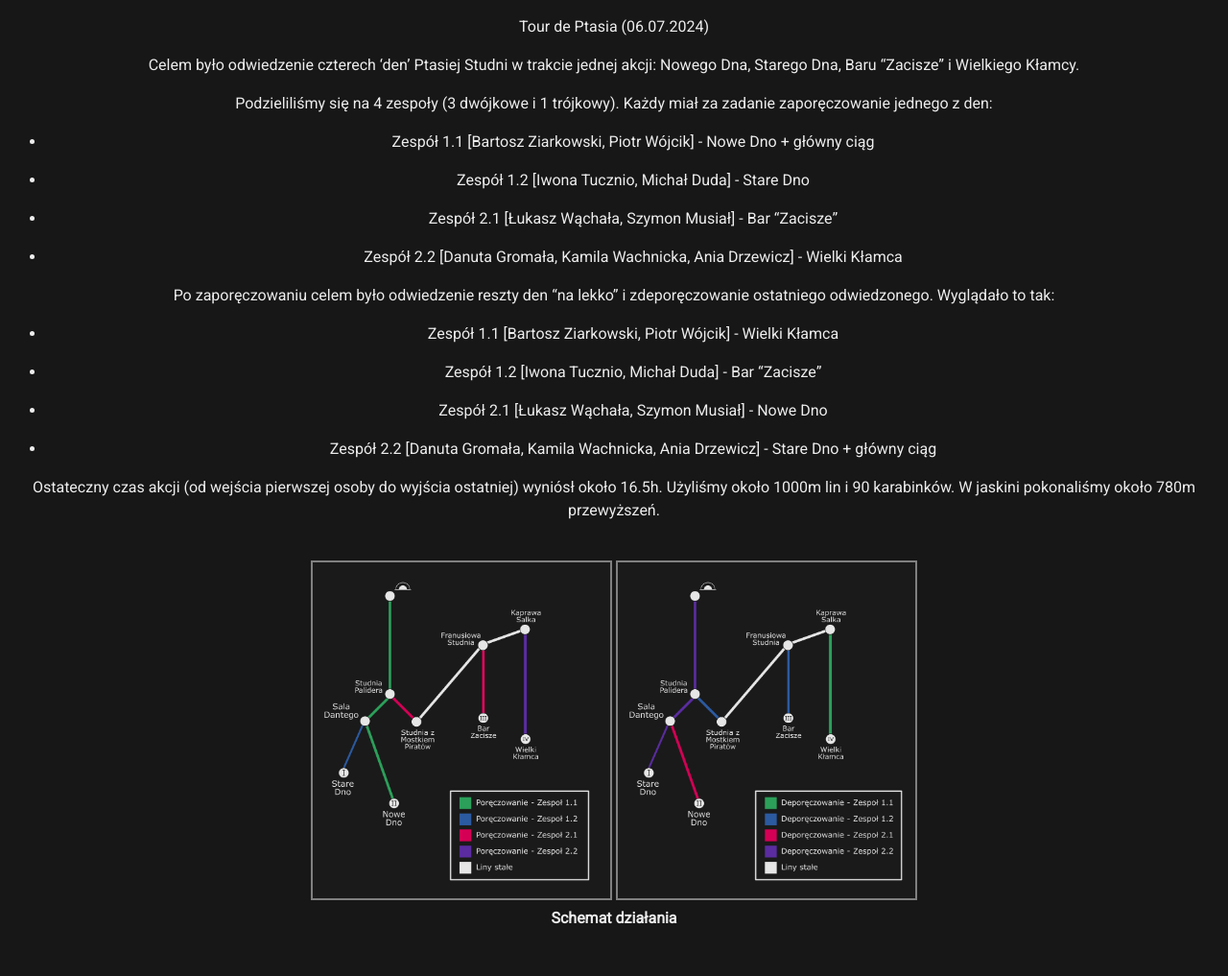
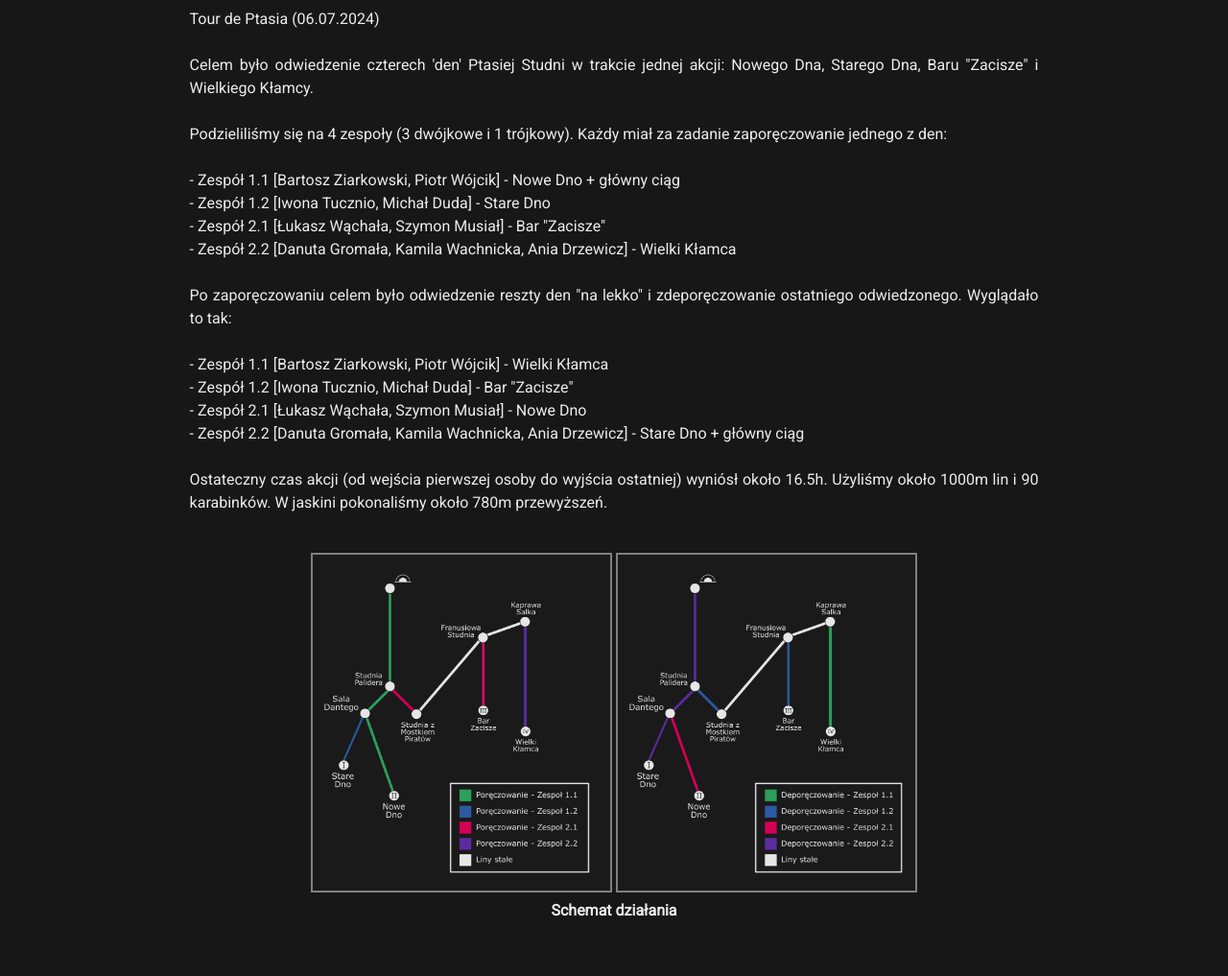
Before and after one commit to dziury/szkice, a Jekyll site: the page built from Relacje/Tour de Ptasia.md, in a window 1280 px wide. Shown: the whole page at 96% size. Built offline with Jekyll 4.4.1, drawn with Linux system fonts in a browser that asks for light colours; our own code applies the rules of GitHub Pages for plain Markdown files.

Commit message:
tour de ptasia tweaks, index.md update

```diff
--- a/Relacje/Tour de Ptasia.md
+++ b/Relacje/Tour de Ptasia.md
@@ -1,32 +1,36 @@
+<div style="text-align: justify; margin-right: 15%; margin-left: 15%;">
 Tour de Ptasia (06.07.2024)
-
+<br>
+<br>
 Celem było odwiedzenie czterech 'den' Ptasiej Studni w trakcie jednej akcji: Nowego Dna, Starego Dna, Baru "Zacisze" i Wielkiego Kłamcy.
-
+<br>
+<br>
 Podzieliliśmy się na 4 zespoły (3 dwójkowe i 1 trójkowy). Każdy miał za zadanie zaporęczowanie jednego z den:
-
+<br>
+<br>
 - Zespół 1.1 [Bartosz Ziarkowski, Piotr Wójcik] - Nowe Dno + główny ciąg
-
+  <br>
 - Zespół 1.2 [Iwona Tucznio, Michał Duda] - Stare Dno
-
+  <br>
 - Zespół 2.1 [Łukasz Wąchała, Szymon Musiał] - Bar "Zacisze"
-
+  <br>
 - Zespół 2.2 [Danuta Gromała, Kamila Wachnicka, Ania Drzewicz] - Wielki Kłamca
-
+  <br>
+<br>
 Po zaporęczowaniu celem było odwiedzenie reszty den "na lekko" i zdeporęczowanie ostatniego odwiedzonego. Wyglądało to tak:
-
+<br>
+<br>
 - Zespół 1.1 [Bartosz Ziarkowski, Piotr Wójcik] - Wielki Kłamca
-
+  <br>
 - Zespół 1.2 [Iwona Tucznio, Michał Duda] - Bar "Zacisze"
-
+  <br>
 - Zespół 2.1 [Łukasz Wąchała, Szymon Musiał] - Nowe Dno
-
+  <br>
 - Zespół 2.2 [Danuta Gromała, Kamila Wachnicka, Ania Drzewicz] - Stare Dno + główny ciąg
-
+  <br>
+<br>
 Ostateczny czas akcji (od wejścia pierwszej osoby do wyjścia ostatniej) wyniósł około 16.5h. Użyliśmy około 1000m lin i 90 karabinków. W jaskini pokonaliśmy około 780m przewyższeń.
-
-
-
-<div>
+<br>
 <div align="center"><figure>
 <br>
 <img style="border:2px solid #808080" src="TourDePtasia/poreczowanie.png" alt="przed" height="350" />
@@ -35,4 +39,3 @@
 </figure>
 <br>
 </div>
-</div>
```
Also changed, not shown: index.md (+12 -0 lines).
